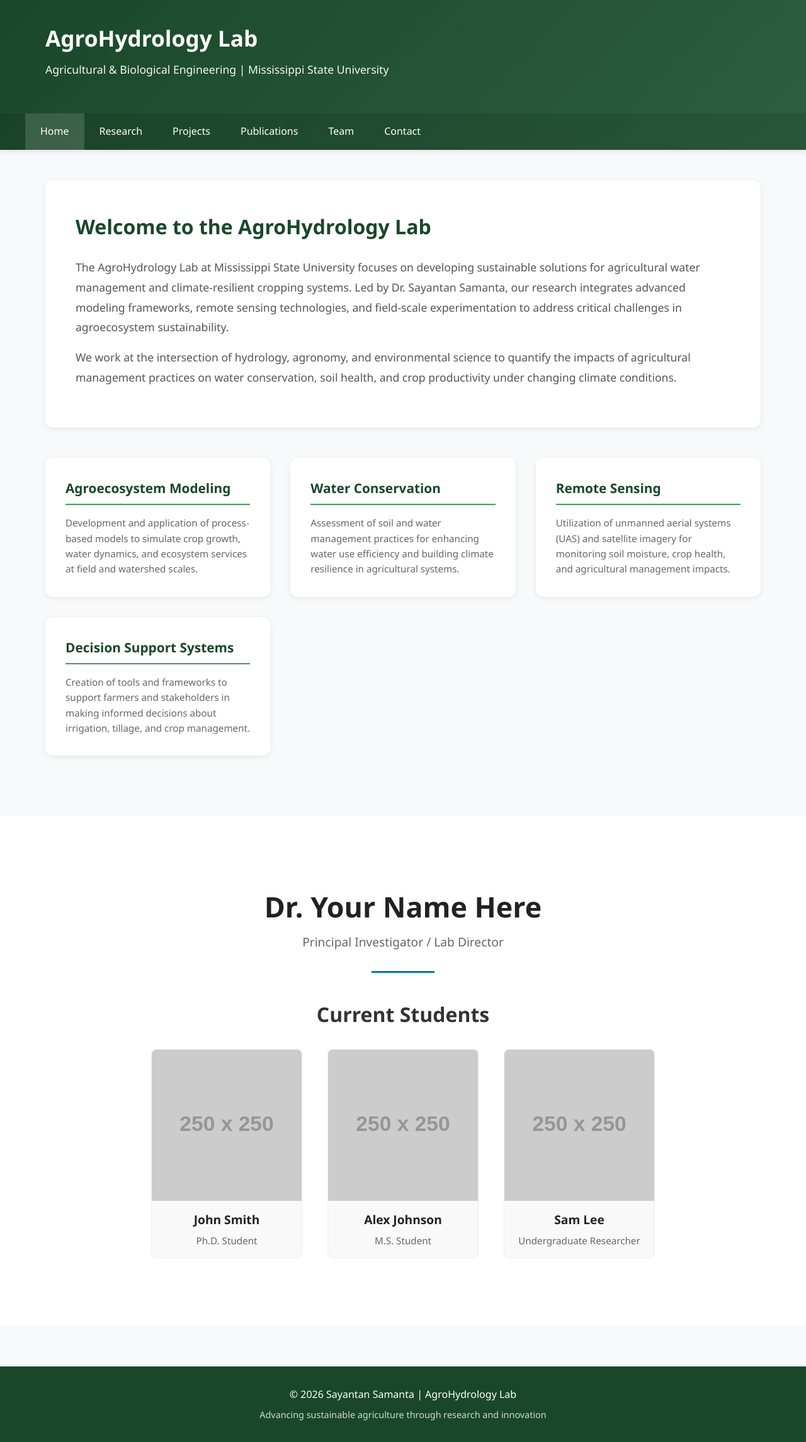
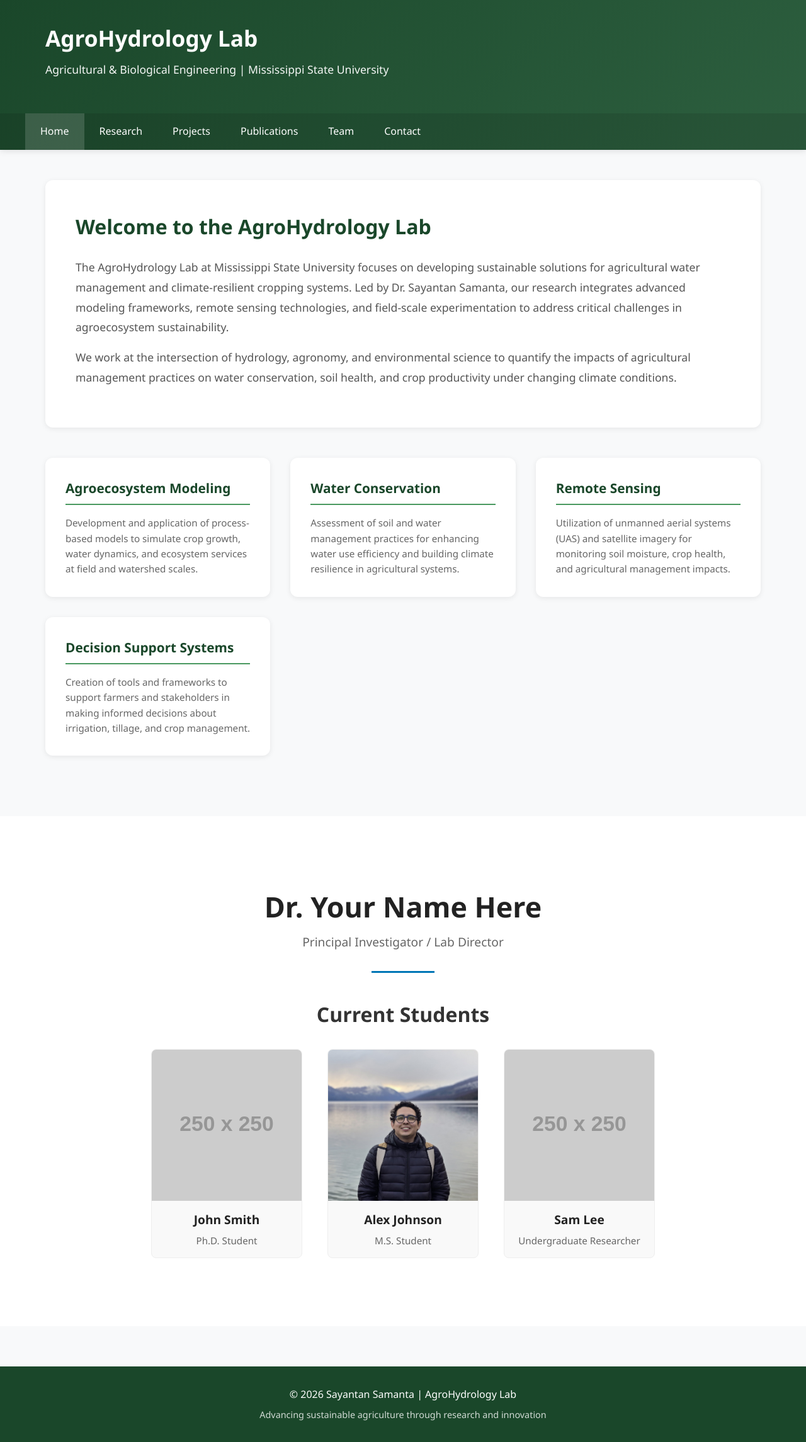
Before and after one commit to aghydro/AgroHydrology-Lab, a Jekyll site: the page index.html, which Jekyll copies as it is, in a window 1280 px wide. Shown: the whole page at 63% size. Built offline with Jekyll 4.4.1, drawn with Linux system fonts in a browser that asks for light colours.

Commit message:
Update student image for Alex Johnson

```diff
--- a/index.html
+++ b/index.html
@@ -641,7 +641,7 @@
             <a href="students/alex-johnson.html" class="student-card-link">
                 <div class="student-card">
                     <div class="student-image-container">
-                        <img src="https://via.placeholder.com/250" alt="Alex Johnson" class="student-image">
+                        <img src="Mario_Photo.jpeg" alt="Mario Fomaca Jr." class="student-image">
                     </div>
                     <div class="student-info">
                         <h4 class="student-name">Alex Johnson</h4>
```
